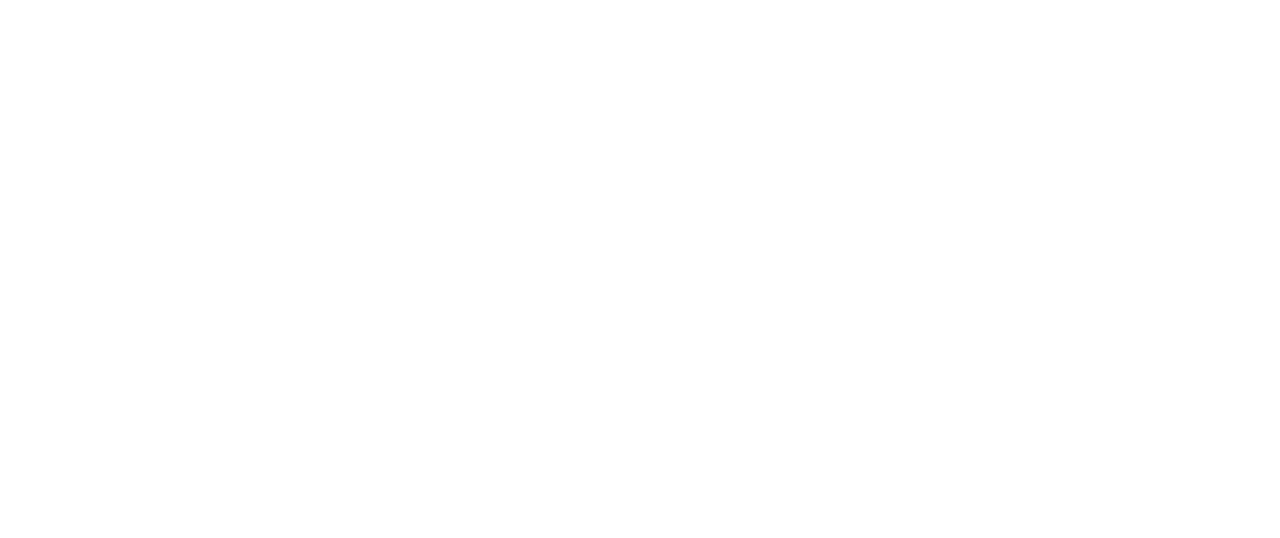
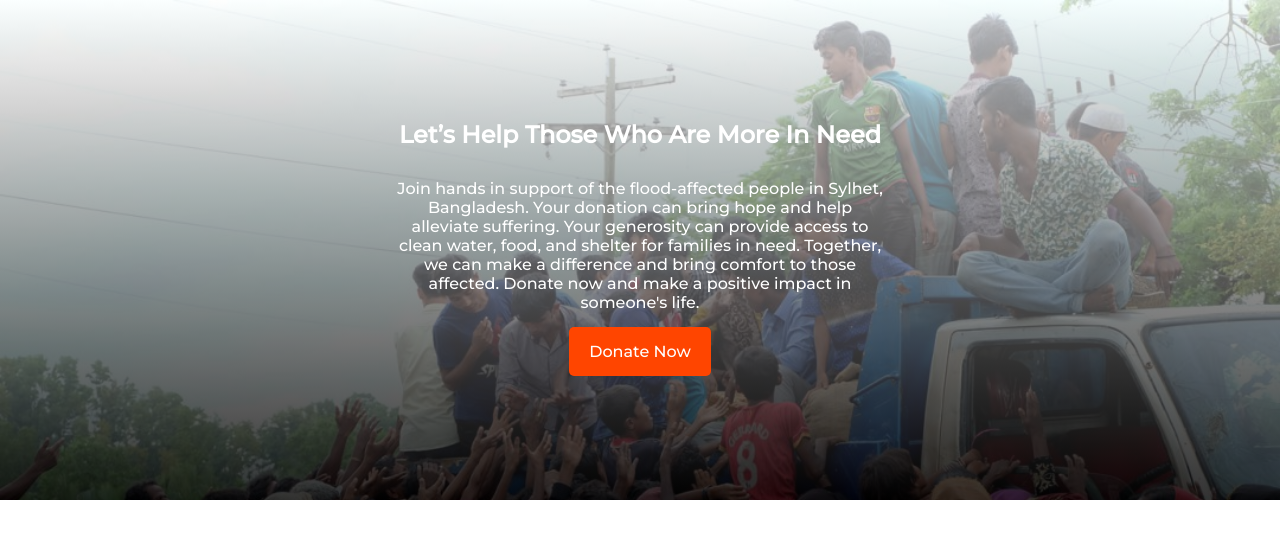
Before and after one commit to azimugv/donate-sylhet, a plain HTML site: page index.html in a window 1280 px wide. Drawn offline with Linux system fonts and the light colour scheme.

Commit message:
Hero Banner Complete

```diff
--- a/index.html
+++ b/index.html
@@ -14,6 +14,18 @@
 
 <body>
 
+    <section id="hero-banner">
+        <div class="center-content">
+            <h1>Let’s Help Those Who Are
+                More In Need</h1>
+            <p>Join hands in support of the flood-affected people in Sylhet, Bangladesh. Your donation can bring hope
+                and help alleviate suffering. Your generosity can provide access to clean water, food, and shelter for
+                families in need. Together, we can make a difference and bring comfort to those affected. Donate now and
+                make a positive impact in someone's life.</p>
+            <a class="donate-btn" href="http://">Donate Now</a>
+        </div>
+    </section>
+
 </body>
 
 </html>
--- a/style.css
+++ b/style.css
@@ -1,3 +1,33 @@
 body {
     font-family: 'Montserrat', sans-serif;
+    margin: 0;
 }
+
+#hero-banner {
+    background: linear-gradient(0deg, rgba(0, 0, 0, 0.8), rgba(255, 255, 255, 0.7)), url(images/donation2.jpg);
+    background-repeat: no-repeat;
+    background-size: cover;
+    min-height: 500px;
+    background-ov
+}
+
+.center-content {
+    padding: 100px;
+    margin: 0 auto;
+    width: 550px;
+    text-align: center;
+    color: #fff;
+}
+
+.center-content p {
+    margin: 30px;
+}
+
+.donate-btn {
+    text-decoration: none;
+    background-color: orangered;
+    padding: 15px 20px;
+    border-radius: 5px;
+    color: #fff;
+
+}
```
